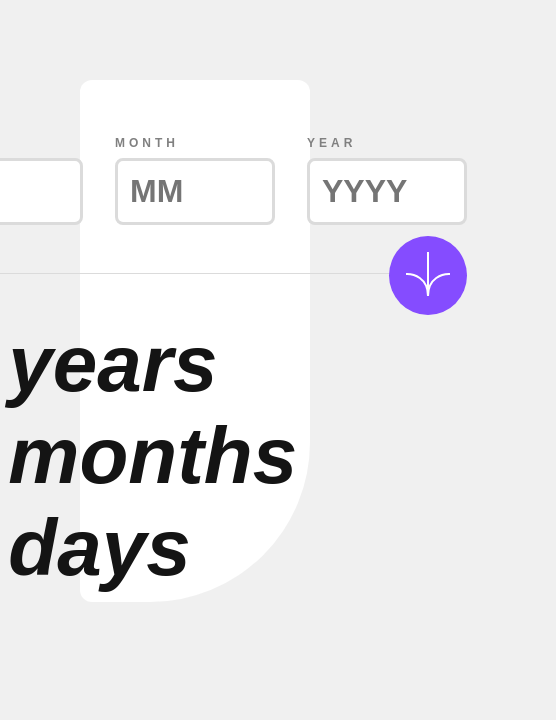
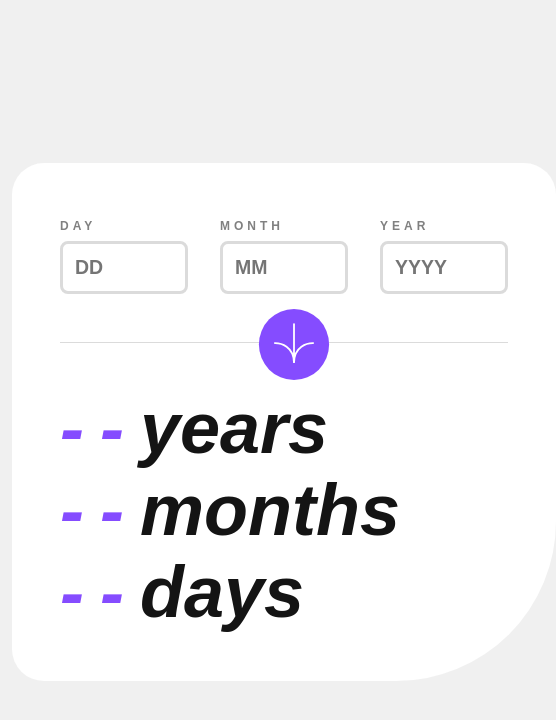
Before and after one commit to justPulfer/age-calculator-app, a plain HTML site: page index.html in a window 390 px wide. Shown: the whole page, 556 px wide, since content can reach past the window. Drawn offline with Linux system fonts and the light colour scheme.

Commit message:
added more styling and transitions to improve responsiveness and user experience

```diff
--- a/index.html
+++ b/index.html
@@ -57,11 +57,11 @@
 				</button>
 			</form>
 
-			<div class="calculator-container">
+			<section class="calculator-container">
 				<p class="calc-text years-text"><span>--</span>years</p>
 				<p class="calc-text months-text"><span>--</span>months</p>
 				<p class="calc-text years-text"><span>--</span>days</p>
-			</div>
+			</section>
 		</main>
 	</body>
 </html>
--- a/style.css
+++ b/style.css
@@ -5,12 +5,13 @@
 }
 
 body {
+    display: flex;
+    margin: auto var(--small-size);
     font-family: 'Poppins', sans-serif;
     font-size: 16px;
-    width: 100vw;
-    height: 100vh;
+    width: 100dvw;
+    height: 100dvh;
     background-color: var(--clr-neutral-off-white);
-    padding: 5rem;
 }
 
 :root {
@@ -28,10 +29,10 @@ body {
     /* Typography */
 
     /* font size */
-    --fs-xx-large: 5rem;
-    --fs-x-large: 4rem;
-    --fs-large: 3rem;
-    --fs-input-field: 2rem;
+    --fs-xx-large: clamp(72px, 7vw, 92px);
+    --fs-x-large: clamp(16px, 5vw, 64px);
+    --fs-large: clamp(16px, 5vw, 48px);
+    --fs-input-field: clamp(16px, 5vw, 24px);
     --fs-regular: 1rem;
     --fs-small: 0.75rem;
     --fs-tiny: 0.5rem;
@@ -51,17 +52,18 @@ body {
     --big-size: 2.5rem;
     --large-size: 3rem;
     --x-large-size: 10rem;
+
 }
 
 .main-container {
     display: grid;
-    justify-content: center;
+    margin: auto;
     align-items: center;
     gap: var(--regular-size);
-    padding: var(--tiny-size) var(--large-size);
+    padding: var(--tiny-size) var(--large-size) var(--large-size) var(--large-size);
 
     background-color: var(--clr-neutral-white);
-    border-radius: var(--small-size) var(--small-size) var(--x-large-size) var(--small-size);
+    border-radius: var(--regular-size) var(--regular-size) var(--x-large-size) var(--regular-size);
 }
 
 form {
@@ -72,6 +74,7 @@ form {
     padding: var(--large-size) 0;
     margin-bottom: var(--small-size);
     border-bottom: 0.75px solid var(--clr-neutral-light-grey);
+    transition: all 700ms ease-in-out;
 }
 
 .form-containers {
@@ -87,8 +90,8 @@ label {
 }
 
 input {
+    min-width: 8rem;
     padding: var(--small-size);
-    width: 10rem;
     font-size: var(--fs-input-field);
     font-family: inherit;
     font-weight: var(--fw-semi-bold);
@@ -120,17 +123,25 @@ input[type=number] {
 .arrow-icon {
     position: absolute;
     bottom: -42px;
-    right: 0;
+    right: calc(50% - 49px);
     background-color: var(--clr-primary-purple);
     padding: 1rem;
     border: none;
     border-radius: 50%;
     transition: background-color 200ms ease-in-out;
     cursor: pointer;
+    transform: scale(0.9);
+    transition: right 750ms ease-in-out;
+
 }
 
 .arrow-icon:hover {
     background-color: var(--clr-neutral-off-black);
+}
+
+
+.calculator-container {
+    display: grid;
 }
 
 .calc-text {
@@ -144,3 +155,17 @@ input[type=number] {
     color: var(--clr-primary-purple);
     letter-spacing: 1rem;
 }
+
+
+@media screen and (min-width: 36.875rem) {
+    .arrow-icon {
+        position: absolute;
+        bottom: -42px;
+        right: 0;
+        transform: scale(1);
+    }
+
+    form {
+        min-width: 600px;
+    }
+}
```
